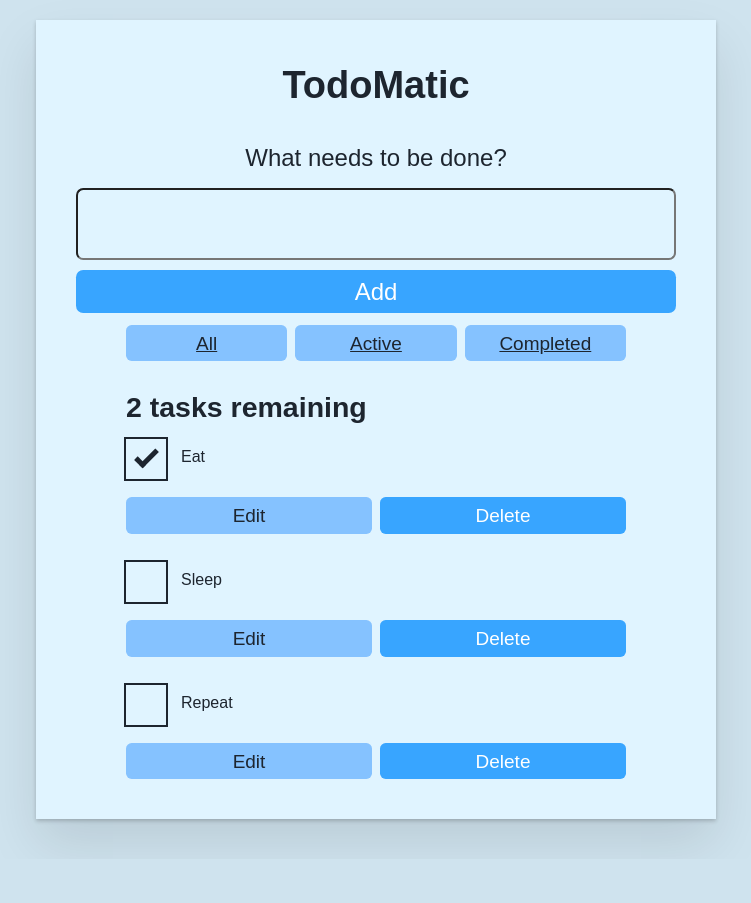
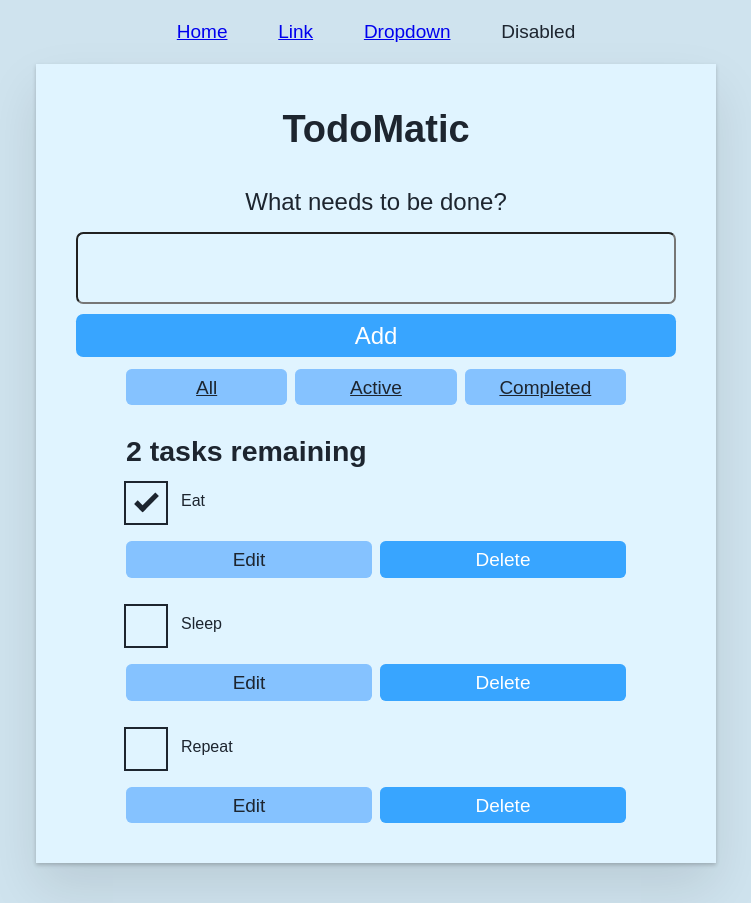
Before and after one commit to jensdanb/moztodo, a React (Vite) app: page / in a window 1280 px wide. Shown: the whole page, without its empty margins (264-1015 px from the left). Before the commit the page ends 859 px from the top, so only its background shows below. Built offline with nearby package versions, Linux system fonts and the light colour scheme.

Commit message:
Added navbar skeleton. Refactored TodoApp to folder

```diff
--- a/src/App.jsx
+++ b/src/App.jsx
@@ -1,9 +1,8 @@
 import {useState} from "react";
-import { nanoid } from "nanoid";
+import {nanoid} from "nanoid";
 
-import Todo from "./components/Todo";
-import Form from "./components/Form";
-import FilterButton from "./components/FilterButton";
+import {Todo, Form, FilterButton} from "./components/TodoApp";
+import {NavBar} from "./components/Navbar";
 
 
 const FILTER_MAP = {
@@ -79,6 +78,8 @@ function App({initialTasks, initialFilter}) {
     const headingText = `${tasks.filter(FILTER_MAP["Active"]).length} tasks remaining`;
 
     return (
+        <>
+        <NavBar/>
         <div className="todoapp stack-large content">
             <h1>TodoMatic</h1>
             <Form onSubmit={addTask}/>
@@ -93,6 +94,7 @@ function App({initialTasks, initialFilter}) {
             {taskList}
             </ul>
         </div>
+        </>
     );
   }
 
--- /dev/null
+++ b/src/components/Navbar/Navbar.jsx
@@ -0,0 +1,30 @@
+const NavBar = () => {
+    return <>
+    <nav className="navbar">
+        <ul className="navbar-nav me-auto mb-2 mb-lg-0">
+            <li className="nav-item">
+                <a className="nav-link active" aria-current="page" href="#">
+                    Home
+                </a>
+            </li>
+            <li className="nav-item">
+                <a className="nav-link" href="#">
+                    Link
+                </a>
+            </li>
+            <li className="nav-item dropdown">
+                <a className="nav-link dropdown-toggle" href="#" role="button" data-bs-toggle="dropdown" aria-expanded="false">
+                    Dropdown
+                </a>
+            </li>
+            <li className="nav-item">
+                <a className="nav-link disabled" aria-disabled="true">
+                    Disabled
+                </a>
+            </li>
+        </ul>
+    </nav>
+    </>
+}
+
+export default NavBar;
--- /dev/null
+++ b/src/components/Navbar/index.jsx
@@ -0,0 +1,3 @@
+import NavBar from "./Navbar";
+
+export {NavBar}
--- /dev/null
+++ b/src/components/TodoApp/index.jsx
@@ -0,0 +1,5 @@
+import Form from "./Form";
+import FilterButton from "./FilterButton";
+import Todo from "./Todo";
+
+export {Form, FilterButton, Todo}
--- a/src/index.css
+++ b/src/index.css
@@ -145,6 +145,22 @@ body {
 }
 /* End global styles */
 /* General app styles */
+
+.navbar {
+  direction: ltr;
+  padding: 0rem;
+  position: static;
+  top: auto;
+  justify-content: space-between;
+}
+.navbar > * {
+  margin-left: auto;
+  margin-right: auto;
+  max-width: 50rem;
+  padding: auto;
+  display: flex;
+  justify-content: space-evenly;
+}
 .todoapp {
   box-shadow:
     0 2px 4px 0 rgb(0 0 0 / 20%),
```
Also changed, not shown: src/components/Navbar/SaveButton.jsx (renamed from src/components/SaveButton.jsx), src/components/TodoApp/FilterButton.jsx (renamed from src/components/FilterButton.jsx), src/components/TodoApp/Form.jsx (renamed from src/components/Form.jsx), src/components/TodoApp/Todo.jsx (renamed from src/components/Todo.jsx). Lines whose indentation alone changed are shown as unchanged.
